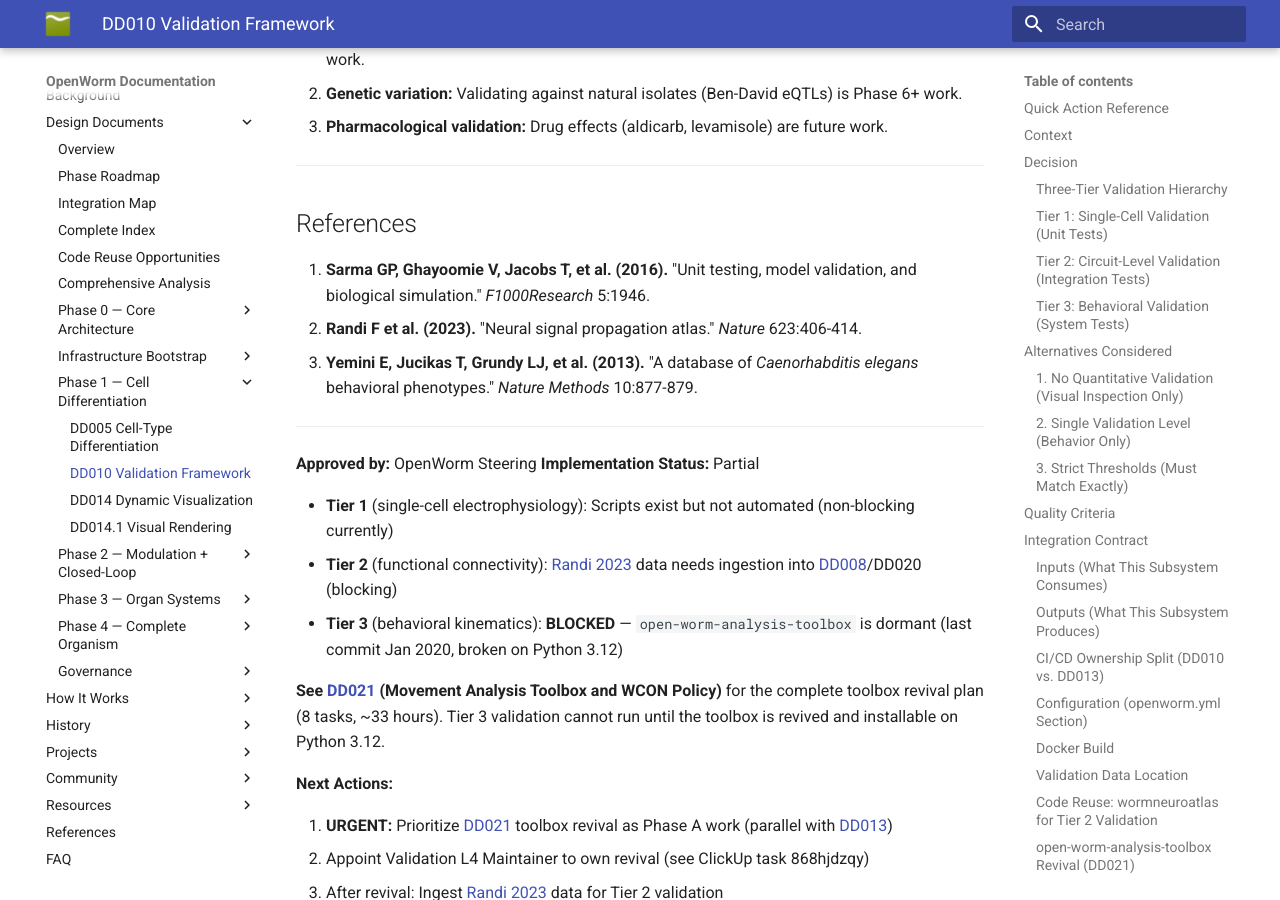
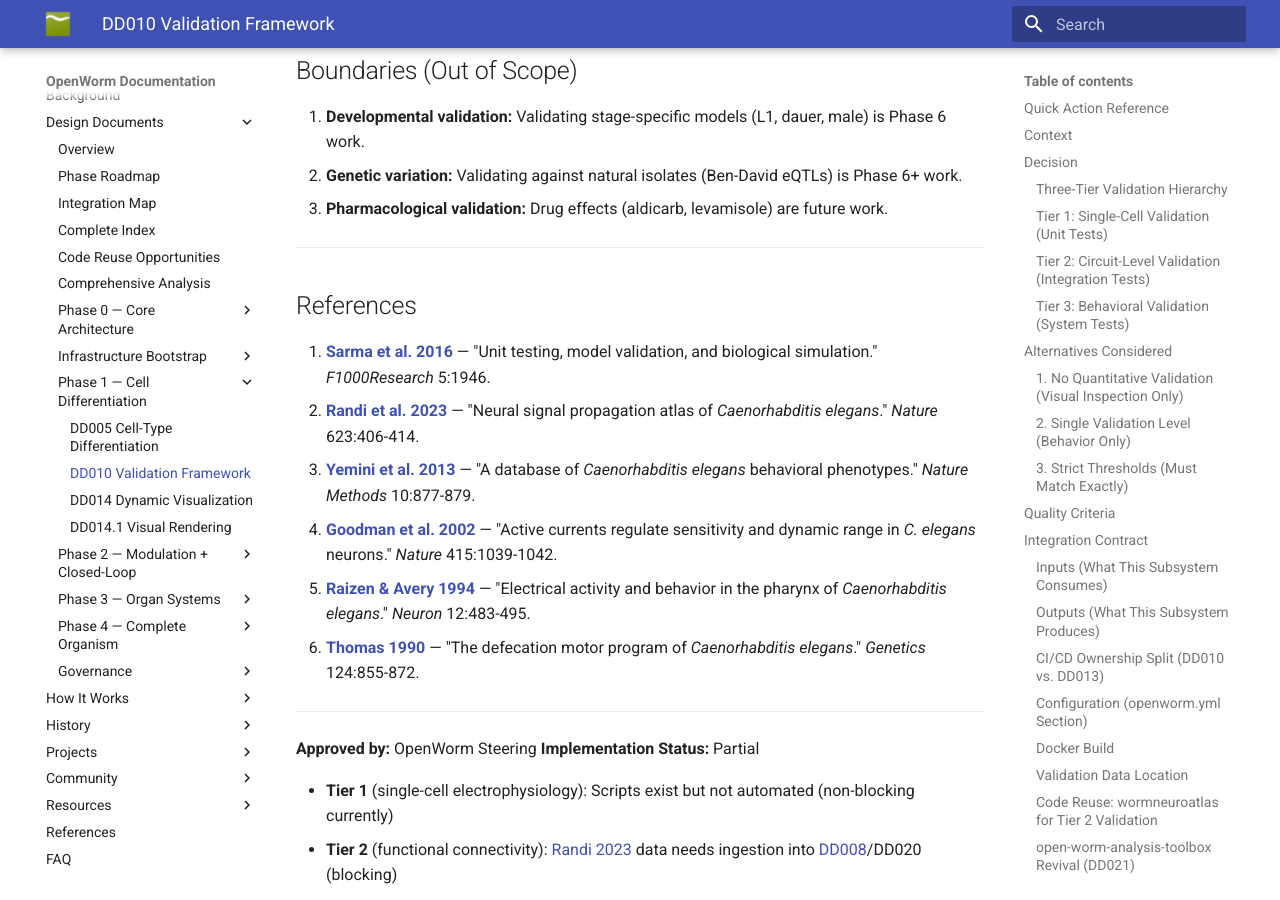
Before and after one commit to openworm/openworm_docs, an MkDocs documentation site: the page built from docs/design_documents/DD010_Validation_Framework.md, in a window 1280 px wide and 900 px high, scrolled down 13812 px. Built offline with MkDocs 1.6.1 and Material for MkDocs 9.7.7, drawn with Linux system fonts in a browser that asks for light colours; some of the changed text lies outside the part shown.

Commit message:
Link all bare citations in DD010 to DOIs
Linked Sarma et al. 2016, Goodman et al. 2002, Yemini et al. 2013,
Raizen & Avery 1994, Thomas 1990 throughout DD010 body text and
expanded the References section from 3 to 6 entries with DOI links.

Co-Authored-By: Claude Opus 4.6 <noreply@anthropic.com>

```diff
--- a/docs/design_documents/DD010_Validation_Framework.md
+++ b/docs/design_documents/DD010_Validation_Framework.md
@@ -15,7 +15,7 @@
 | **Phase** | [Phase 1](DD_PHASE_ROADMAP.md#phase-1-cell-type-differentiation-months-1-3) |
 | **Layer** | Validation — see [Phase Roadmap](DD_PHASE_ROADMAP.md#phase-1-cell-type-differentiation-months-1-3) |
 | **What does this produce?** | Three-tier validation reports: Tier 1 (single-cell electrophysiology), Tier 2 (functional connectivity correlation), Tier 3 (behavioral kinematics via `open-worm-analysis-toolbox` — see [DD021](DD021_Movement_Analysis_Toolbox_and_WCON_Policy.md)) |
-| **Success metric** | Tier 2: correlation-of-correlations r > 0.5 vs. [Randi 2023](https://doi.org/10.1038/s41586-023-06683-4); Tier 3: 5 kinematic metrics within ±15% of Schafer lab data |
+| **Success metric** | Tier 2: correlation-of-correlations r > 0.5 vs. [Randi 2023](https://doi.org/10.1038/s41586-023-06683-4); Tier 3: 5 kinematic metrics within ±15% of [Yemini et al. 2013](https://doi.org/10.1038/nmeth.2560) Schafer lab data |
 | **Repository** | Validation scripts in `openworm/OpenWorm` meta-repo; Tier 3 tool: [`openworm/open-worm-analysis-toolbox`](https://github.com/openworm/open-worm-analysis-toolbox) ([DD021](DD021_Movement_Analysis_Toolbox_and_WCON_Policy.md)) |
 | **Config toggle** | `validation.run_after_simulation: true`, `validation.tier2_functional_connectivity: true`, `validation.tier3_behavioral: true` in `openworm.yml` |
 | **Build & test** | `docker compose run validate` — runs all enabled tiers, produces `output/validation_report.json` |
@@ -26,7 +26,7 @@
 
 ## Context
 
-OpenWorm's core philosophy, articulated in Sarma et al. 2016 "Unit Testing, Model Validation, and Biological Simulation" (*F1000Research*), is that **model validation is a form of testing**. Just as software has unit tests, integration tests, and system tests, biological models must be validated at multiple levels:
+OpenWorm's core philosophy, articulated in [Sarma et al. 2016](https://doi.org/10.12688/f1000research.9095.1) "Unit Testing, Model Validation, and Biological Simulation" (*F1000Research*), is that **model validation is a form of testing**. Just as software has unit tests, integration tests, and system tests, biological models must be validated at multiple levels:
 
 - **Single-cell level:** Electrophysiology (voltage, conductance, kinetics)
 - **Circuit level:** Functional connectivity (calcium correlations)
@@ -42,9 +42,9 @@ A simulation that produces movement but fails electrophysiology validation has *
 
 | Tier | What Is Validated | Validation Data | Acceptance Criteria | Blocking? |
 |------|------------------|-----------------|-------------------|-----------|
-| **Tier 1: Unit (Single Cell)** | Membrane voltage, conductances, calcium dynamics | Goodman lab patch-clamp, Randi et al. single-neuron Ca imaging | Quantitative match within 20% | No (warning) |
+| **Tier 1: Unit (Single Cell)** | Membrane voltage, conductances, calcium dynamics | [Goodman et al. 2002](https://doi.org/10.1038/4151039a) patch-clamp, [Randi et al. 2023](https://doi.org/10.1038/s41586-023-06683-4) single-neuron Ca imaging | Quantitative match within 20% | No (warning) |
 | **Tier 2: Integration (Circuit)** | Functional connectivity, network dynamics | [Randi et al. 2023](https://doi.org/10.1038/s41586-023-06683-4) whole-brain pairwise correlations | Correlation coefficient > 0.5 vs. experimental | Yes (blocks merge) |
-| **Tier 3: System (Behavior)** | Movement kinematics, pumping, defecation | Schafer lab WCON, Raizen EPG, Thomas defecation assays | Statistical match via open-worm-analysis-toolbox | Yes (blocks merge) |
+| **Tier 3: System (Behavior)** | Movement kinematics, pumping, defecation | [Yemini et al. 2013](https://doi.org/10.1038/nmeth.2560) (Schafer lab kinematics), [Raizen & Avery 1994](https://doi.org/10.1016/0896-6273(94)90207-0) (pharyngeal EPG), [Thomas 1990](https://doi.org/10.1093/genetics/124.4.855) (defecation) | Statistical match via open-worm-analysis-toolbox | Yes (blocks merge) |
 
 **Blocking:** A PR that degrades Tier 2 or Tier 3 validation scores cannot be merged without explicit founder approval + justification.
 
@@ -110,7 +110,7 @@ python scripts/check_validation_criteria.py func_conn_validation.json
 
 ### Tier 3: Behavioral Validation (System Tests)
 
-**Primary tool:** `open-worm-analysis-toolbox` (see **[DD021](DD021_Movement_Analysis_Toolbox_and_WCON_Policy.md)** for toolbox revival plan, WCON format specification, API contract, and version pinning) — compares simulated movement trajectories to Schafer lab experimental data in WCON format.
+**Primary tool:** `open-worm-analysis-toolbox` (see **[DD021](DD021_Movement_Analysis_Toolbox_and_WCON_Policy.md)** for toolbox revival plan, WCON format specification, API contract, and version pinning) — compares simulated movement trajectories to [Yemini et al. 2013](https://doi.org/10.1038/nmeth.2560) Schafer lab experimental data in WCON format.
 
 **Validated metrics:**
 
@@ -189,7 +189,7 @@ python check_acceptance.py validation_report.json --tolerance 0.15
 | Defecation motor program | [DD009](DD009_Intestinal_Oscillator_Model.md) | pBoc/aBoc/Exp timestamps | Event log | ms |
 | Experimental data (electrophysiology) | [DD008](DD008_Data_Integration_Pipeline.md) / published papers | Patch-clamp recordings | CSV | mV, nA |
 | Experimental data (functional connectivity) | [DD008](DD008_Data_Integration_Pipeline.md) / [Randi 2023](https://doi.org/10.1038/s41586-023-06683-4) | 302×302 correlation matrix | NumPy `.npy` | dimensionless |
-| Experimental data (kinematics) | [DD008](DD008_Data_Integration_Pipeline.md) / Schafer lab | Movement trajectories | WCON | µm |
+| Experimental data (kinematics) | [DD008](DD008_Data_Integration_Pipeline.md) / [Yemini et al. 2013](https://doi.org/10.1038/nmeth.2560) (Schafer lab) | Movement trajectories | WCON | µm |
 | Experimental data (defecation) | [DD008](DD008_Data_Integration_Pipeline.md) / [Thomas 1990](https://doi.org/10.1093/genetics/124.4.855) | Defecation cycle periods | CSV | seconds |
 | Experimental data (pumping) | [DD008](DD008_Data_Integration_Pipeline.md) / [Raizen 1994](https://doi.org/10.1016/0896-6273(94)90207-0) | EPG recordings | CSV | mV |
 
@@ -491,9 +491,12 @@ jobs:
 
 ## References
 
-1. **Sarma GP, Ghayoomie V, Jacobs T, et al. (2016).** "Unit testing, model validation, and biological simulation." *F1000Research* 5:1946.
-2. **Randi F et al. (2023).** "Neural signal propagation atlas." *Nature* 623:406-414.
-3. **Yemini E, Jucikas T, Grundy LJ, et al. (2013).** "A database of *Caenorhabditis elegans* behavioral phenotypes." *Nature Methods* 10:877-879.
+1. **[Sarma et al. 2016](https://doi.org/10.12688/f1000research.9095.1)** — "Unit testing, model validation, and biological simulation." *F1000Research* 5:1946.
+2. **[Randi et al. 2023](https://doi.org/10.1038/s41586-023-06683-4)** — "Neural signal propagation atlas of *Caenorhabditis elegans*." *Nature* 623:406-414.
+3. **[Yemini et al. 2013](https://doi.org/10.1038/nmeth.2560)** — "A database of *Caenorhabditis elegans* behavioral phenotypes." *Nature Methods* 10:877-879.
+4. **[Goodman et al. 2002](https://doi.org/10.1038/4151039a)** — "Active currents regulate sensitivity and dynamic range in *C. elegans* neurons." *Nature* 415:1039-1042.
+5. **[Raizen & Avery 1994](https://doi.org/10.1016/0896-6273(94)90207-0)** — "Electrical activity and behavior in the pharynx of *Caenorhabditis elegans*." *Neuron* 12:483-495.
+6. **[Thomas 1990](https://doi.org/10.1093/genetics/124.4.855)** — "The defecation motor program of *Caenorhabditis elegans*." *Genetics* 124:855-872.
 
 ---
 
```
Also changed, not shown: other parts of docs/design_documents/DD010_Validation_Framework.md (+1 -1 lines).
